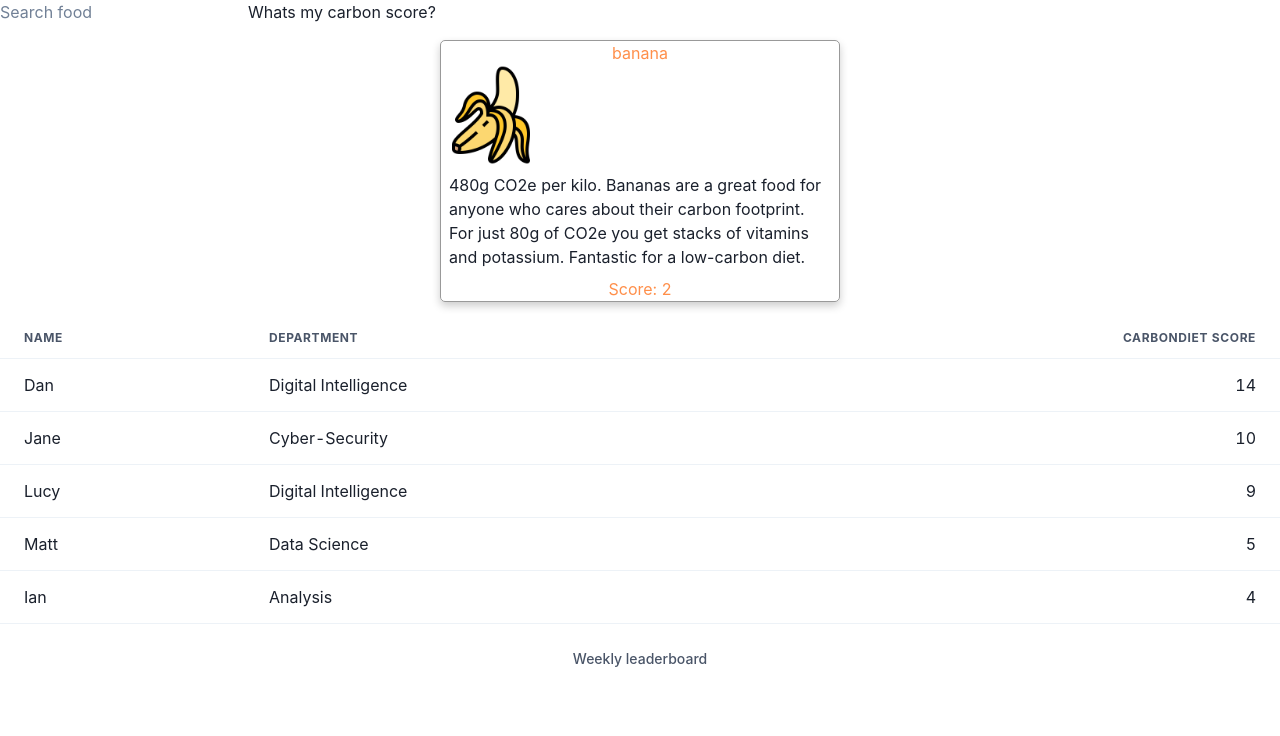
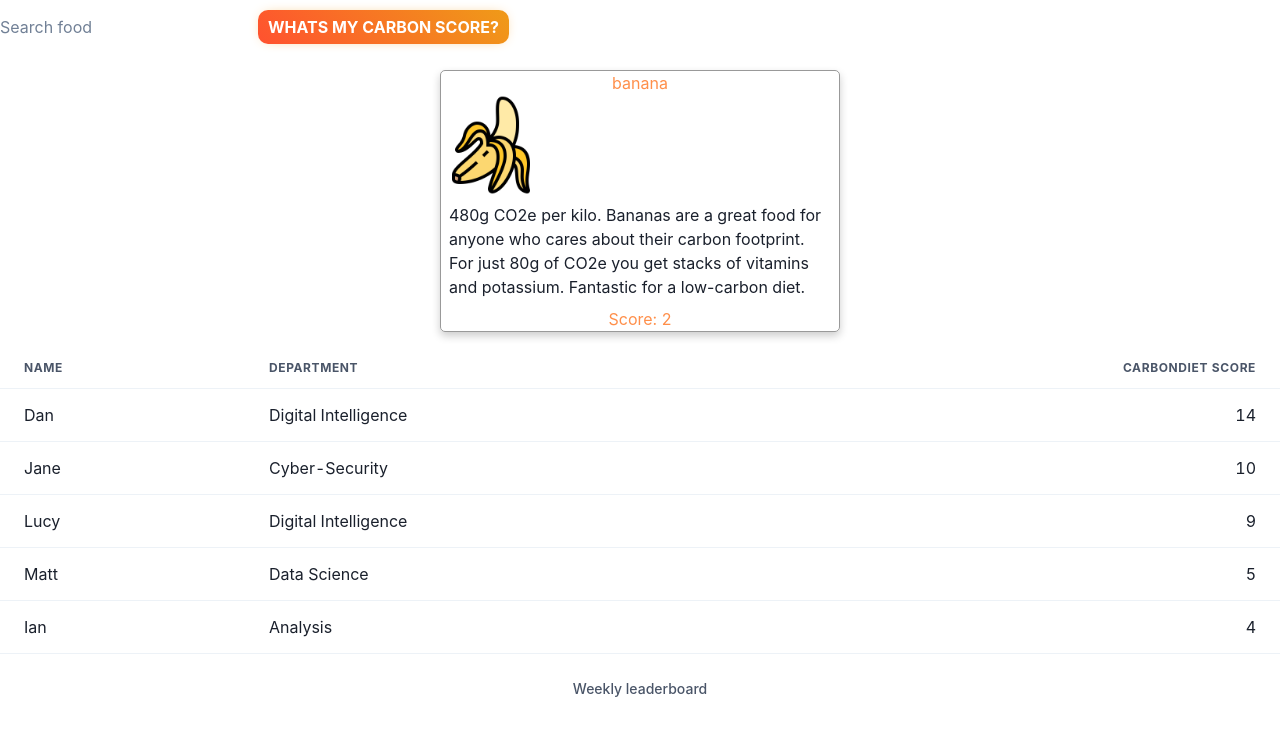
Before and after one commit to Cmndgrab/BAE, a React (Create React App) app in the folder bae/: page / in a window 1280 px wide. Shown: the top 736 px of the page. Built offline with nearby package versions, Linux system fonts and the light colour scheme; the HTML template or start-up script is replaced by a standard one.

Commit message:
button styles added

```diff
--- a/bae/src/App.css
+++ b/bae/src/App.css
@@ -27,3 +27,41 @@
 .card .content {
   padding: .5rem;
 }
+
+/* CSS */
+.search-button {
+  width: auto;
+  margin: 10px;
+  padding: 5px 10px;
+  text-align: center;
+  text-transform: uppercase;
+  transition: 0.5s;
+  background-size: 200% auto;
+  color: white;
+  border-radius: 10px;
+  display: block;
+  border: 0px;
+  font-weight: 700;
+  box-shadow: 0px 0px 14px -7px #f09819;
+  background-image: linear-gradient(45deg, #FF512F 0%, #F09819 51%, #FF512F 100%);
+  cursor: pointer;
+  user-select: none;
+  -webkit-user-select: none;
+  touch-action: manipulation;
+}
+
+.search-button:hover {
+  background-position: right center;
+  /* change the direction of the change here */
+  color: #fff;
+  text-decoration: none;
+}
+
+.search-button:active {
+  transform: scale(0.95);
+}
+
+.search-component {
+  display: flex;
+  align-items: center;
+}
--- a/bae/src/components/Search/Search.js
+++ b/bae/src/components/Search/Search.js
@@ -1,26 +1,29 @@
-import { useState } from 'react';
+import { useState } from "react";
 
-export default function Search(){
+export default function Search() {
   const [search, setSearch] = useState("");
   function onChange(e) {
     const newSearchTerm = e.target.value;
 
-
     setSearch({ ...search, searchTerm: newSearchTerm });
   }
 
+  async function onClick() {}
 
-      async function onClick(){
-
-      }
-
-    return  <><input
+  return (
+    <>
+      <div className="search-component">
+        <input
           data-testid="search-input"
           type="text"
           placeholder="Search food"
           onChange={onChange}
           value={search.searchTerm}
-  ></input><button className="search-button" onClick={onClick}>
+        ></input>
+        <button className="search-button" role="button" onClick={onClick}>
           Whats my carbon score?
-</button></>
+        </button>
+      </div>
+    </>
+  );
 }
```
Lines whose indentation alone changed are shown as unchanged.
